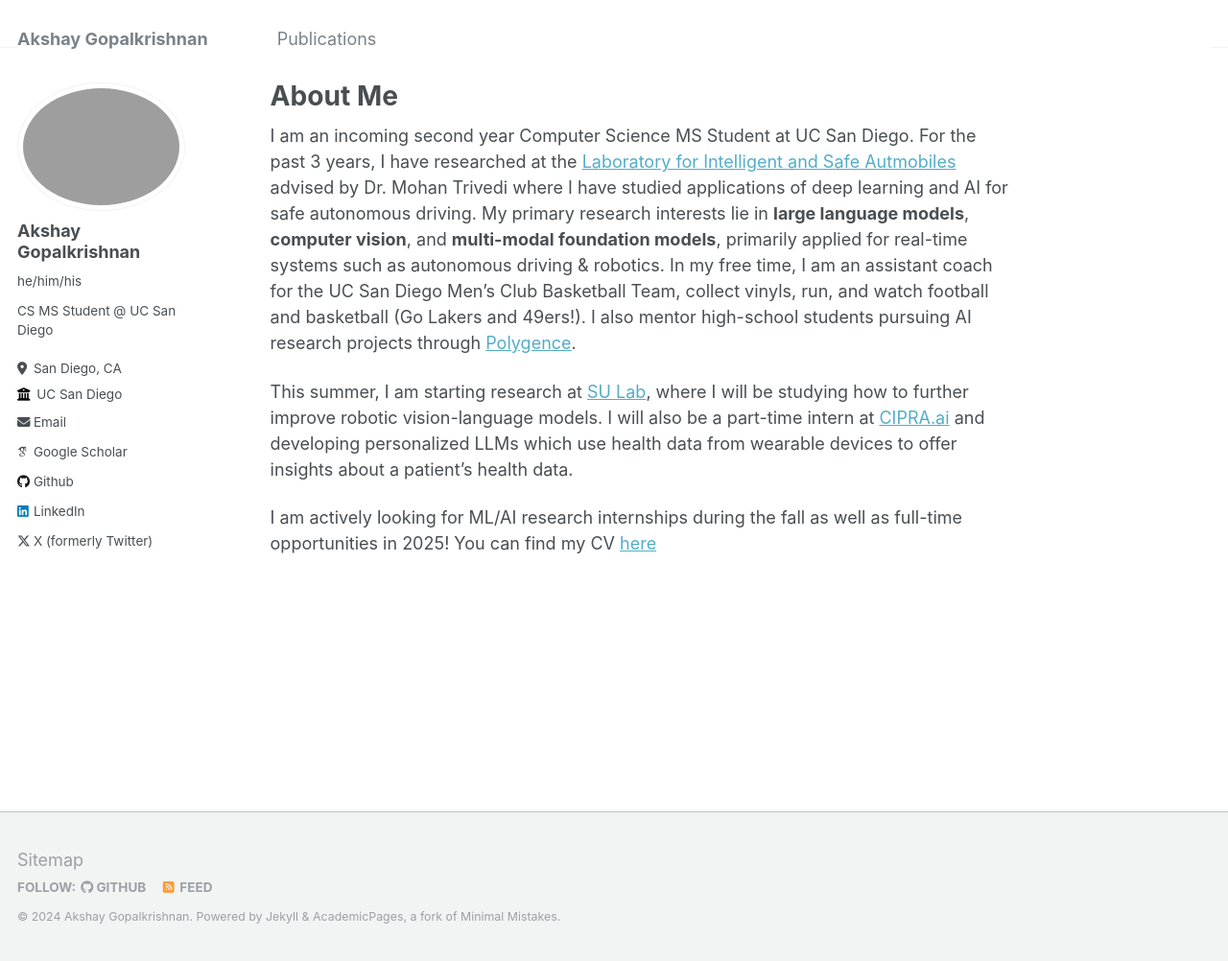
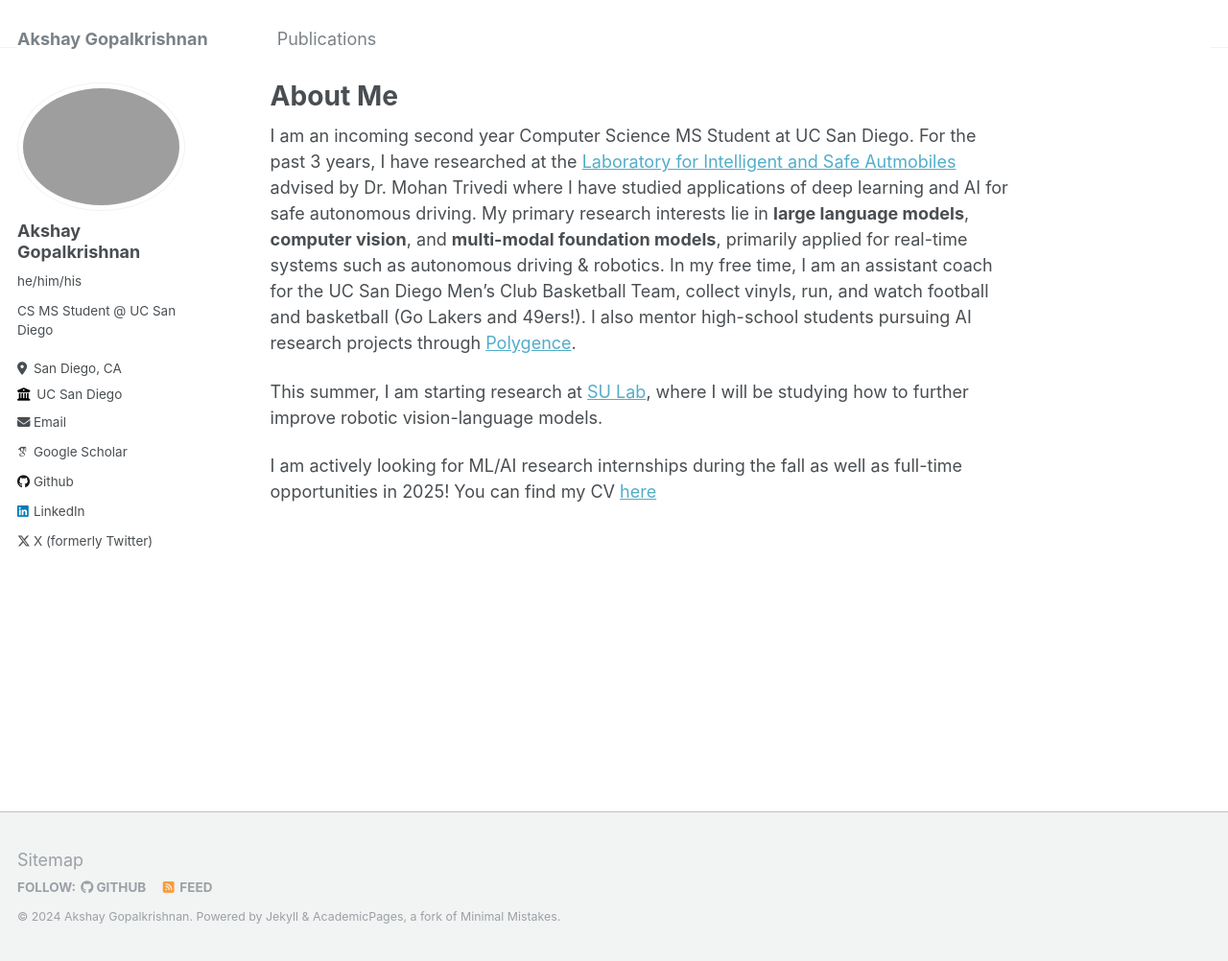
Before and after one commit to akshaygopalkr/akshaygopalkr.github.io, a Jekyll site: the page built from _pages/about.md, in a window 1280 px wide and 1002 px high. Shown: the whole window at 96% size. Built offline with Jekyll 4.4.1, drawn with Linux system fonts in a browser that asks for light colours; some web fonts are replaced.

Commit message:
Update about.md

```diff
--- a/_pages/about.md
+++ b/_pages/about.md
@@ -8,7 +8,7 @@ redirect_from:
 ---
 I am an incoming second year Computer Science MS Student at UC San Diego. For the past 3 years, I have researched at the [Laboratory for Intelligent and Safe Autmobiles](https://cvrr.ucsd.edu/) advised by Dr. Mohan Trivedi where I have studied applications of deep learning and AI for safe autonomous driving. My primary research interests lie in **large language models**, **computer vision**, and **multi-modal foundation models**, primarily applied for real-time systems such as autonomous driving & robotics. In my free time, I am an assistant coach for the UC San Diego Men's Club Basketball Team, collect vinyls, run, and watch football and basketball (Go Lakers and 49ers!). I also mentor high-school students pursuing AI research projects through [Polygence](https://www.polygence.org/).
 
-This summer, I am starting research at [SU Lab](https://cseweb.ucsd.edu/~haosu/lab/group.html), where I will be studying how to further improve robotic vision-language models. I will also be a part-time intern at [CIPRA.ai](https://cipra.ai/) and developing personalized LLMs which use health data from wearable devices to offer insights about a patient's health data.
+This summer, I am starting research at [SU Lab](https://cseweb.ucsd.edu/~haosu/lab/group.html), where I will be studying how to further improve robotic vision-language models.
 
 
 I am actively looking for ML/AI research internships during the fall as well as full-time opportunities in 2025! You can find my CV [here](https://akshaygopalkr.github.io/files/Akshay_Gopalkrishnan_CV_Public.pdf)
```
